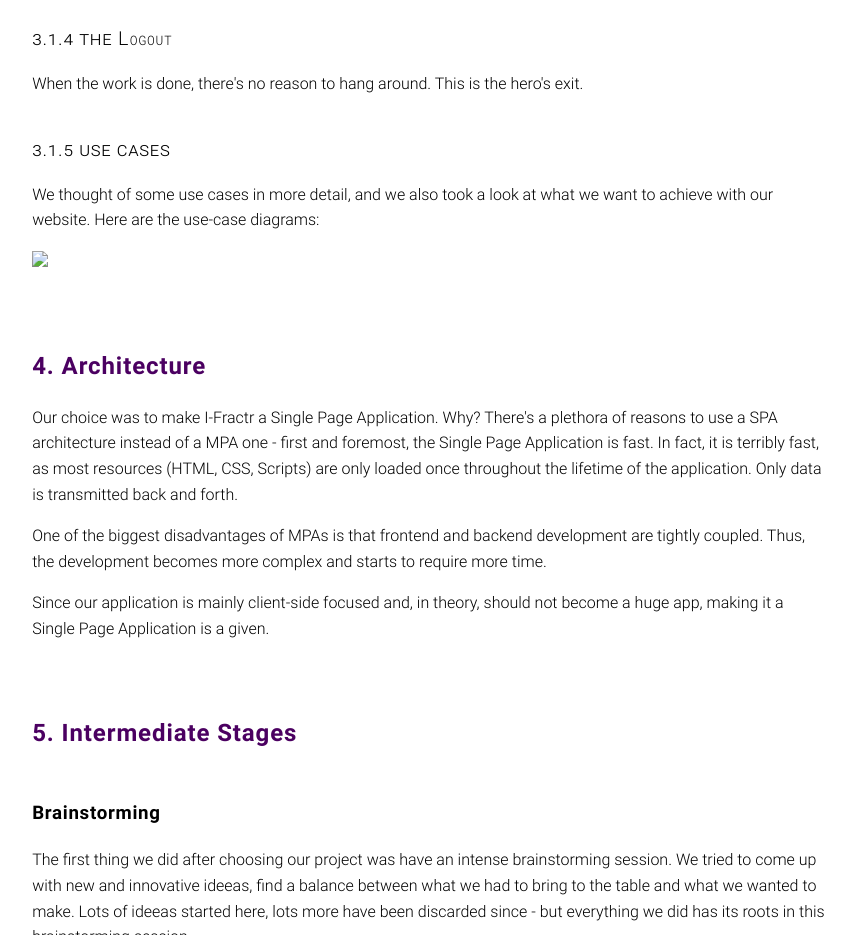
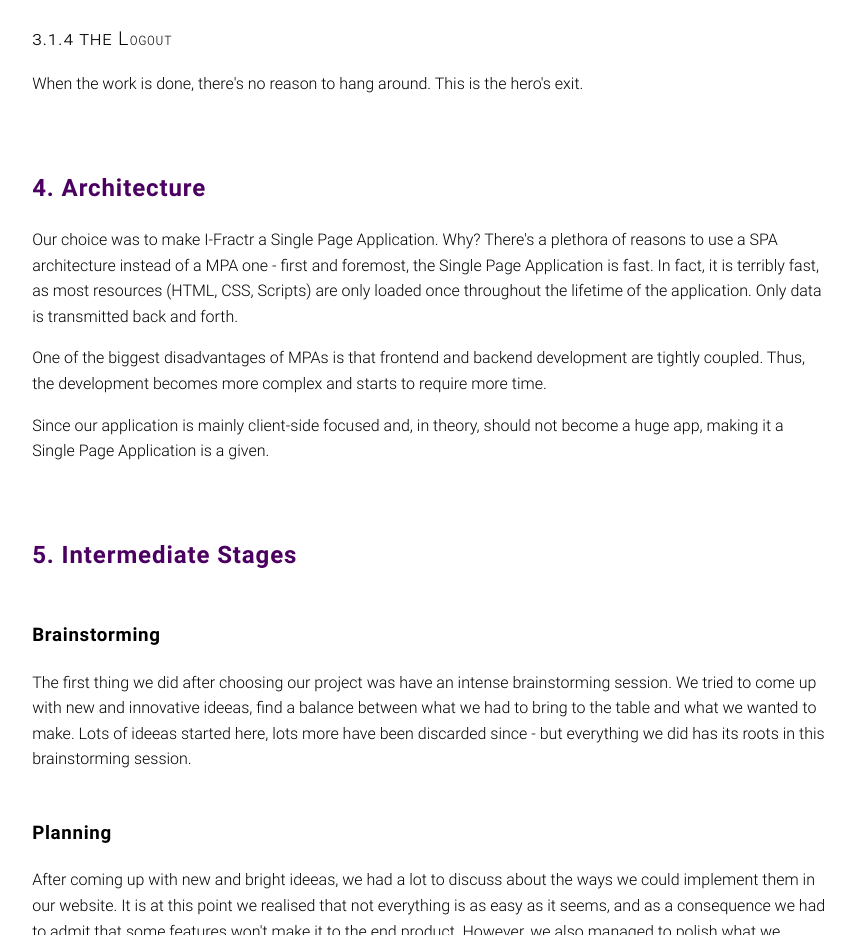
Before and after one commit to GherasimCosmin/CLIWProject-nr15, a website: page docs/ScholaryHtml/index.html in a window 1280 px wide. Shown: the part 1980-2915 px from the top of the page, without its empty margins (211-1066 px from the left). Drawn offline with Linux system fonts and the light colour scheme; files whose address does not match are found by name.

Commit message:
Update index.html

```diff
--- a/docs/ScholaryHtml/index.html
+++ b/docs/ScholaryHtml/index.html
@@ -83,15 +83,6 @@
 				</p>
 			</section>
 
-    <section id="Use-cases">
-      <h3>Use Cases</h3>
-      <p>
-        We thought of some use cases in more detail, and we also took a look at what we want to achieve with our website.
-        Here are the use-case diagrams:
-      </p>
-
-      <img src="../../Architecture" >
-    </section>
 	</section>
 	</section>
 
```
Lines whose indentation alone changed are shown as unchanged.
